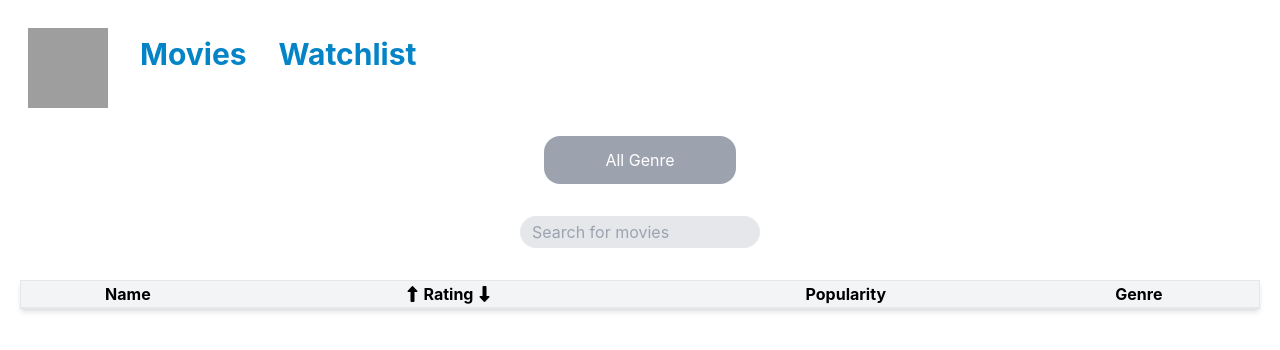
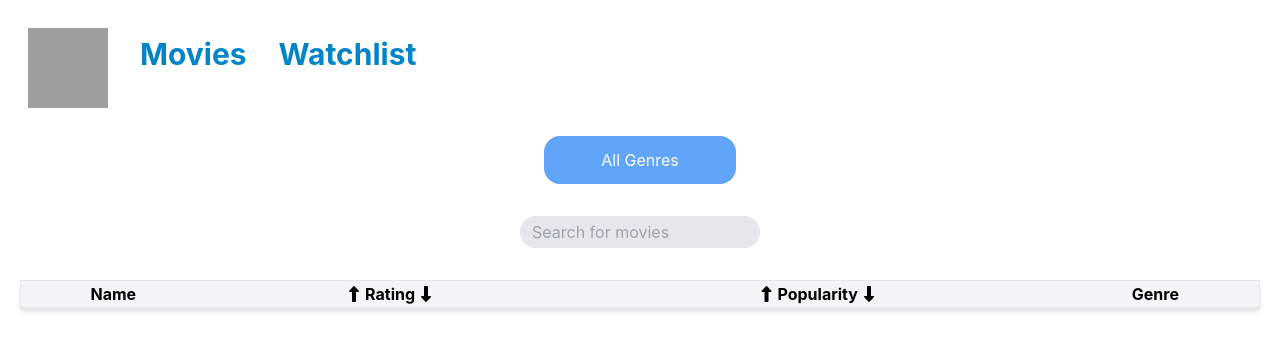
Before and after one commit to jainanuj744/imdb-clone, a React (Create React App) app: page /watchlist in a window 1280 px wide. Shown: the top 350 px of the page. Built offline with nearby package versions, Linux system fonts and the light colour scheme; grey boxes are pictures that could not be loaded; the HTML template or start-up script is replaced by a standard one.

Commit message:
made sorting for popularity

```diff
--- a/src/Components/WishList.jsx
+++ b/src/Components/WishList.jsx
@@ -4,50 +4,67 @@ import genreids from "../Utility/genre";
 function WishList(props) {
   let { watchList, handleRemoveFromWatchList, setWatchList } = props;
 
-  let [genreList, setGenreList] = useState(["All Genre"]);
-  let [currGenre, setCurrGenre] = useState(["All Genre"]);
+  let [genreList, setGenreList] = useState(["All Genres"]);
+  let [currGenre, setCurrGenre] = useState(["All Genres"]);
   let [search, setSearch] = useState("");
 
-  let handleFilter = (genre)=>{
+  let handleFilter = (genre) => {
     setCurrGenre(genre);
-  }
+  };
 
-  let handleSearch = (e) =>{
+  let handleSearch = (e) => {
     setSearch(e.target.value);
-  }
+  };
 
-  let sortIncreasing = ()=>{
-    let sorted = watchList.sort((mA,mB)=>{
-        return mA.vote_average - mB.vote_average;
-    })
+  let sortIncreasingRating = () => {
+    let sorted = watchList.sort((movieA, movieB) => {
+      return movieA.vote_average - movieB.vote_average;
+    });
     setWatchList([...sorted]);
-  }
+  };
 
-  let sortDecreasing = ()=>{
-    let sorted = watchList.sort((mA,mB)=>{
-        return mB.vote_average - mA.vote_average;
-    })
+  let sortDecreasingRating = () => {
+    let sorted = watchList.sort((movieA, movieB) => {
+      return movieB.vote_average - movieA.vote_average;
+    });
     setWatchList([...sorted]);
-  }
+  };
+
+  let sortIncreasingPopularity = () => {
+    let sorted = watchList.sort((movieA, movieB) => {
+      return movieA.popularity - movieB.popularity;
+    });
+    setWatchList([...sorted]);
+  };
+
+  let sortDecreasingPopularity = () => {
+    let sorted = watchList.sort((movieA, movieB) => {
+      return movieB.popularity - movieA.popularity;
+    });
+    setWatchList([...sorted]);
+  };
 
   useEffect(() => {
     let temp = watchList.map((movieObj) => {
       return genreids[movieObj.genre_ids[0]];
     });
     temp = new Set(temp);
-    setGenreList(["All Genre",...temp]);
+    setGenreList(["All Genres",...temp]);
   }, [watchList]);
 
   return (
     <>
       <div className="flex justify-center">
-        {
-            genreList.map((genre) => {
+        {genreList.map((genre) => {
           return (
-            <div onClick={()=>handleFilter(genre)} className={currGenre === genre?
-            "mx-2 w-[12rem] h-[3rem] bg-blue-400 rounded-2xl flex justify-center items-center text-white cursor-pointer" :
-            "mx-2 w-[12rem] h-[3rem] bg-gray-400 rounded-2xl flex justify-center items-center text-white cursor-pointer"
-            }>
+            <div
+              onClick={() => handleFilter(genre)}
+              className={
+                currGenre == genre
+                  ? "mx-2 w-[12rem] h-[3rem] bg-blue-400 rounded-2xl flex justify-center items-center text-white cursor-pointer"
+                  : "mx-2 w-[12rem] h-[3rem] bg-gray-400 rounded-2xl flex justify-center items-center text-white cursor-pointer"
+              }
+            >
               {genre}
             </div>
           );
@@ -68,24 +85,44 @@ function WishList(props) {
             <tr>
               <th>Name</th>
               <th>
-                <i onClick={sortIncreasing} className="fa-solid fa-up-long px-1.5"></i>Rating
-                <i onClick={sortDecreasing} className="fa-solid fa-down-long px-1.5"></i>
+                <i
+                  onClick={sortIncreasingRating}
+                  className="fa-solid fa-up-long px-1.5"
+                ></i>
+                Rating
+                <i
+                  onClick={sortDecreasingRating}
+                  className="fa-solid fa-down-long px-1.5"
+                ></i>
               </th>
-              <th>Popularity</th>
+              <th>
+                <i
+                  onClick={sortIncreasingPopularity}
+                  className="fa-solid fa-up-long px-1.5"
+                ></i>
+                Popularity
+                <i
+                  onClick={sortDecreasingPopularity}
+                  className="fa-solid fa-down-long px-1.5"
+                ></i>
+              </th>
               <th>Genre</th>
               <th></th>
             </tr>
           </thead>
           <tbody>
-            {watchList.filter((obj)=>{
-                if(currGenre == "All Genre"){
+            {watchList
+              .filter((obj) => {
+                if (currGenre == "All Genres") {
                   return true;
-                }else{
+                } else {
                   return genreids[obj.genre_ids[0]] == currGenre;
                 }
               })
-            .filter((movieObj)=>{
-                return movieObj.title.toLowerCase().includes(search.toLocaleLowerCase());
+              .filter((movieObj) => {
+                return movieObj.title
+                  .toLowerCase()
+                  .includes(search.toLocaleLowerCase());
               })
               .map((movieObj) => {
                 return (
```
Lines whose indentation alone changed are shown as unchanged.
